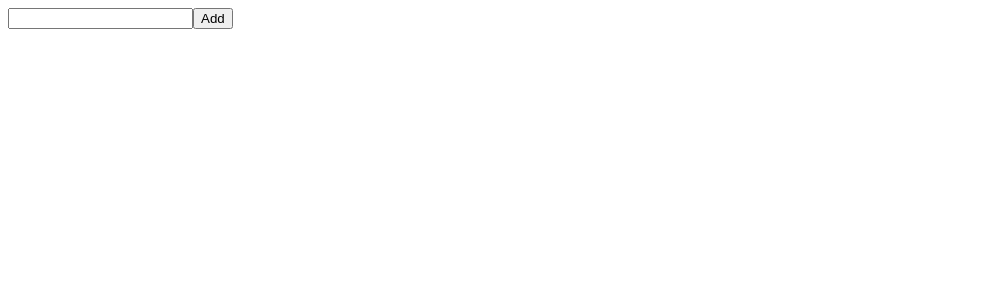
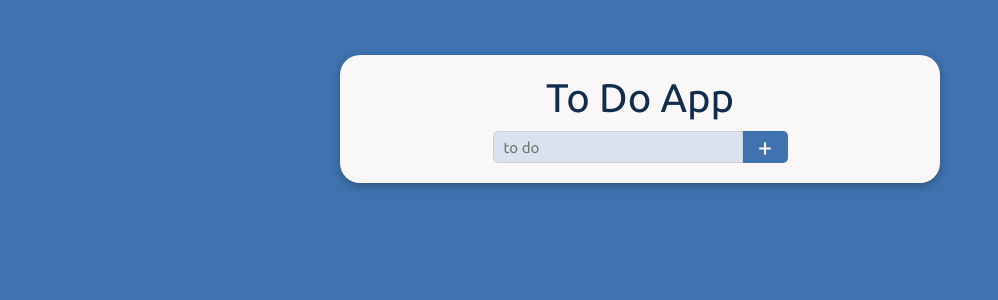
Before and after one commit to Hollow555ol/ToDoList, a React (Create React App) app: page / in a window 1280 px wide. Shown: the top 300 px of the page, without its empty margins (0-998 px from the left). Built offline with nearby package versions, Linux system fonts and the light colour scheme.

Commit message:
Implement UI

```diff
--- a/public/index.html
+++ b/public/index.html
@@ -1,5 +1,11 @@
 <!DOCTYPE html>
 <html lang="en">
+  <link rel="preconnect" href="https://fonts.googleapis.com" />
+  <link rel="preconnect" href="https://fonts.gstatic.com" crossorigin />
+  <link
+    href="https://fonts.googleapis.com/css2?family=Open+Sans:wght@300;400&family=Ubuntu&display=swap"
+    rel="stylesheet"
+  />
   <head>
     <meta charset="utf-8" />
 
@@ -26,7 +32,7 @@
     -->
     <title>React App</title>
   </head>
-  <body>
+  <body style="background-color:#3f72af;text-align:center"></body>
     <noscript>You need to enable JavaScript to run this app.</noscript>
     <div id="root"></div>
     <!--
--- a/src/App.js
+++ b/src/App.js
@@ -1,16 +1,22 @@
 import { useState } from "react";
 import List from "./components/List/List";
+import classes from "./App.module.css";
 
 function App() {
   const [state, setState] = useState({ text: "", todoes: [] });
 
   const createTodo = () => {
+    if (state.text.trim().length > 0) {
       setState((oldState) => {
         return {
           text: "",
-        todoes: [...oldState.todoes, { id: new Date(), title: oldState.text }],
+          todoes: [
+            ...oldState.todoes,
+            { id: new Date(), title: oldState.text },
+          ],
         };
       });
+    }
   };
 
   const removeTodo = (id) => {
@@ -29,10 +35,31 @@ function App() {
   };
 
   return (
-    <div>
-      <input value={state.text} onChange={onChange} type="text"></input>
-      <button onClick={createTodo}>Add</button>
+    <div className={classes.body}>
+      <div className={classes.app}>
+        <div className={classes.todoContainer}>
+          <h1 className={classes.title}>To Do App</h1>
+          <div className={classes.inputContainer}>
+            <input
+              className={classes.input}
+              value={state.text}
+              onChange={onChange}
+              type="text"
+              placeholder="to do"
+            ></input>
+            <button className={classes.button} onClick={createTodo}>
+              +
+            </button>
+          </div>
+
+          {state.todoes.length > 0 && (
+            <>
+              <hr className={classes.horisontalLine} />
               <List remove={removeTodo} todoes={state.todoes} />
+            </>
+          )}
+        </div>
+      </div>
     </div>
   );
 }
--- /dev/null
+++ b/src/App.module.css
@@ -0,0 +1,76 @@
+.app {
+  margin: 0 auto;
+  background: #f9f7f7;
+  box-shadow: 0px 3px 8px rgba(0, 0, 0, 0.25);
+  border-radius: 20px;
+  width: 600px;
+  margin-top: 55px;
+}
+
+.todoContainer {
+  display: flex;
+  flex-direction: column;
+  align-items: center;
+  padding-top: 20px;
+  padding-bottom: 20px;
+  padding-left: 55px;
+  padding-right: 55px;
+}
+
+.title {
+  display: flex;
+  justify-content: center;
+  color: #112d4e;
+  font-family: "Ubuntu";
+  font-style: normal;
+  font-weight: 400;
+  font-size: 40px;
+  line-height: 46px;
+  padding-bottom: 10px;
+}
+.inputContainer {
+  display: flex;
+  justify-content: center;
+  border-radius: 5px;
+  overflow: hidden;
+}
+.input {
+  padding: 0;
+  width: 250px;
+  height: 32px;
+  box-sizing: border-box;
+  background: #dbe2ef;
+  border: 1px solid rgba(177, 177, 177, 0.4);
+  border-radius: 5px 0 0 5px;
+  font-family: "Ubuntu";
+  font-style: normal;
+  font-weight: 400;
+  font-size: 15px;
+  padding-left: 10px;
+}
+input:focus {
+  outline: none;
+}
+.button {
+  padding: 0;
+  width: 45px;
+  height: 32px;
+  background: #3f72af;
+  color: white;
+  border: none;
+  font-family: "Ubuntu";
+  font-style: normal;
+  font-weight: 400;
+  font-size: 25px;
+  cursor: pointer;
+}
+
+.horisontalLine {
+  width: 100%;
+  border: 0;
+  background: black;
+  opacity: 0.5;
+  height: 1px;
+  margin-top: 15px;
+  margin-bottom: 15px;
+}
--- a/src/Components/List/List.jsx
+++ b/src/Components/List/List.jsx
@@ -1,9 +1,10 @@
 import React from "react";
 import ListItem from "../ListItem/ListItem";
+import classes from "./List.module.css";
 
 const List = ({ todoes, remove }) => {
   return (
-    <div>
+    <div className={classes.list}>
       {todoes.map((el) => {
         return <ListItem remove={remove} el={el} key={el.id} />;
       })}
--- /dev/null
+++ b/src/Components/List/List.module.css
@@ -0,0 +1,6 @@
+.list {
+  display: flex;
+  flex-direction: column;
+  justify-content: center;
+  width: 100%;
+}
--- a/src/Components/ListItem/ListItem.jsx
+++ b/src/Components/ListItem/ListItem.jsx
@@ -4,8 +4,10 @@ import classes from "./ListItem.module.css";
 const ListItem = ({ el, remove }) => {
   return (
     <div className={classes.listItem}>
-      <h1>{el.title}</h1>
-      <button onClick={() => remove(el.id)}>Delete</button>
+      <h1 className={classes.title}>{el.title}</h1>
+      <button className={classes.buttonDelete} onClick={() => remove(el.id)}>
+        Delete
+      </button>
     </div>
   );
 };
--- a/src/Components/ListItem/ListItem.module.css
+++ b/src/Components/ListItem/ListItem.module.css
@@ -1,5 +1,37 @@
 .listItem {
   display: flex;
   justify-content: space-between;
+  background: #dbe2ef;
+  border-radius: 5px;
+  margin-top: 30px;
+  font-family: "Ubuntu";
+  font-style: normal;
+  font-weight: 400;
+  font-size: 10px;
+  padding-left: 10px;
+}
+.listItem:nth-child(1) {
+  margin-top: 0px;
+}
+.title {
+  padding-left: 10px;
+  padding-top: 10px;
+  padding-bottom: 10px;
+  padding-right: 10px;
+  overflow-wrap: anywhere;
+}
+.buttonDelete {
+  display: flex;
+
   align-items: center;
+  border: none;
+  color: white;
+
+  background: #3f72af;
+  border-radius: 0px 5px 5px 0px;
+  font-family: "Ubuntu";
+  font-style: normal;
+  font-weight: 400;
+  font-size: 15px;
+  cursor: pointer;
 }
--- /dev/null
+++ b/src/index.css
@@ -0,0 +1,3 @@
+h1 {
+  margin: 0;
+}
--- a/src/index.js
+++ b/src/index.js
@@ -1,5 +1,6 @@
 import React from "react";
 import ReactDOM from "react-dom/client";
+import "./index.css";
 
 import App from "./App";
 
```
Lines whose indentation alone changed are shown as unchanged.
